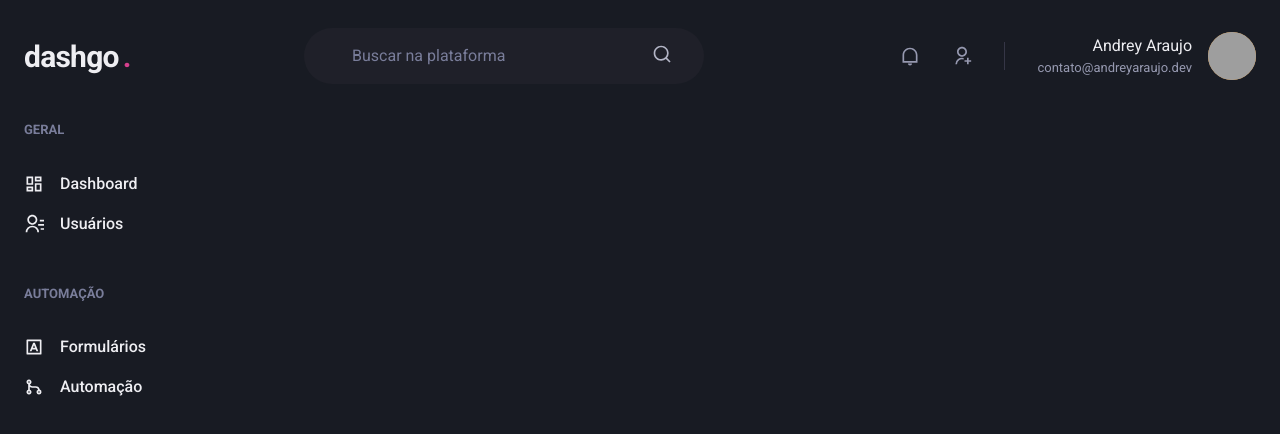
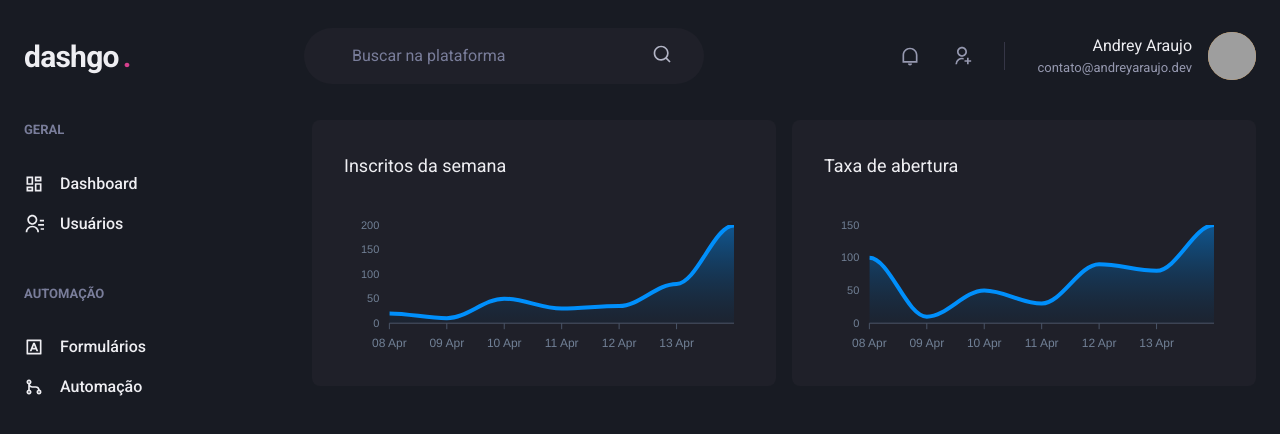
Before and after one commit to JackssonAndrey/ignite-aulas-react, a Next.js app in the folder 04-dashgo/: page /dashboard in a window 1280 px wide. Shown: the top 434 px of the page. Built offline with nearby package versions, Linux system fonts and the light colour scheme; grey boxes are pictures that could not be loaded.

Commit message:
pagina do dashboard

```diff
--- a/04-dashgo/package.json
+++ b/04-dashgo/package.json
@@ -14,9 +14,11 @@
     "@chakra-ui/react": "^1.8.8",
     "@emotion/react": "^11",
     "@emotion/styled": "^11",
+    "apexcharts": "^3.35.0",
     "framer-motion": "^6",
     "next": "12.1.5",
     "react": "18.0.0",
+    "react-apexcharts": "^1.4.0",
     "react-dom": "18.0.0",
     "react-icons": "^4.3.1"
   },
--- a/04-dashgo/src/pages/dashboard.tsx
+++ b/04-dashgo/src/pages/dashboard.tsx
@@ -1,7 +1,63 @@
-import { Flex } from '@chakra-ui/react';
+import { ApexOptions } from 'apexcharts';
+import dynamic from 'next/dynamic';
+
+import { Box, Flex, SimpleGrid, Text, theme } from '@chakra-ui/react';
 
 import { Header } from '../components/Header';
 import { Sidebar } from '../components/Sidebar';
+
+const Chart = dynamic(() => import('react-apexcharts'), { ssr: false });
+
+const options: ApexOptions = {
+  chart: {
+    toolbar: {
+      show: false,
+    },
+    zoom: {
+      enabled: false,
+    },
+    foreColor: theme.colors.gray[500],
+  },
+  grid: {
+    show: false,
+  },
+  dataLabels: {
+    enabled: false,
+  },
+  tooltip: {
+    enabled: false,
+  },
+  xaxis: {
+    type: 'datetime',
+    axisBorder: {
+      color: theme.colors.gray[600],
+    },
+    axisTicks: {
+      color: theme.colors.gray[600],
+    },
+    categories: [
+      '2022-04-08T00:00:00.000Z',
+      '2022-04-09T00:00:00.000Z',
+      '2022-04-10T00:00:00.000Z',
+      '2022-04-11T00:00:00.000Z',
+      '2022-04-12T00:00:00.000Z',
+      '2022-04-13T00:00:00.000Z',
+      '2022-04-14T00:00:00.000Z',
+    ],
+  },
+  fill: {
+    opacity: 0.3,
+    type: 'gradient',
+    gradient: {
+      shade: 'dark',
+      opacityFrom: 0.7,
+      opacityTo: 0.3,
+    },
+  },
+};
+
+const series = [{ name: 'series1', data: [20, 10, 50, 30, 35, 80, 199] }];
+const series2 = [{ name: 'series12', data: [100, 10, 50, 30, 90, 80, 150] }];
 
 export default function Dashboard() {
   return (
@@ -10,6 +66,22 @@
 
       <Flex w="100%" my="6" maxWidth={1480} mx="auto" px="6">
         <Sidebar />
+
+        <SimpleGrid flex="1" gap="4" minChildWidth="320px" alignItems="flex-start">
+          <Box p="8" bg="gray.800" borderRadius={8} pb="4">
+            <Text fontSize="lg" mb="4">
+              Inscritos da semana
+            </Text>
+            <Chart options={options} series={series} type="area" height={160} />
+          </Box>
+
+          <Box p="8" bg="gray.800" borderRadius={8} pb="4">
+            <Text fontSize="lg" mb="4">
+              Taxa de abertura
+            </Text>
+            <Chart options={options} series={series2} type="area" height={160} />
+          </Box>
+        </SimpleGrid>
       </Flex>
     </Flex>
   );
```
Also changed, not shown: 1 other file (tests, documents, lock files or other folders).
